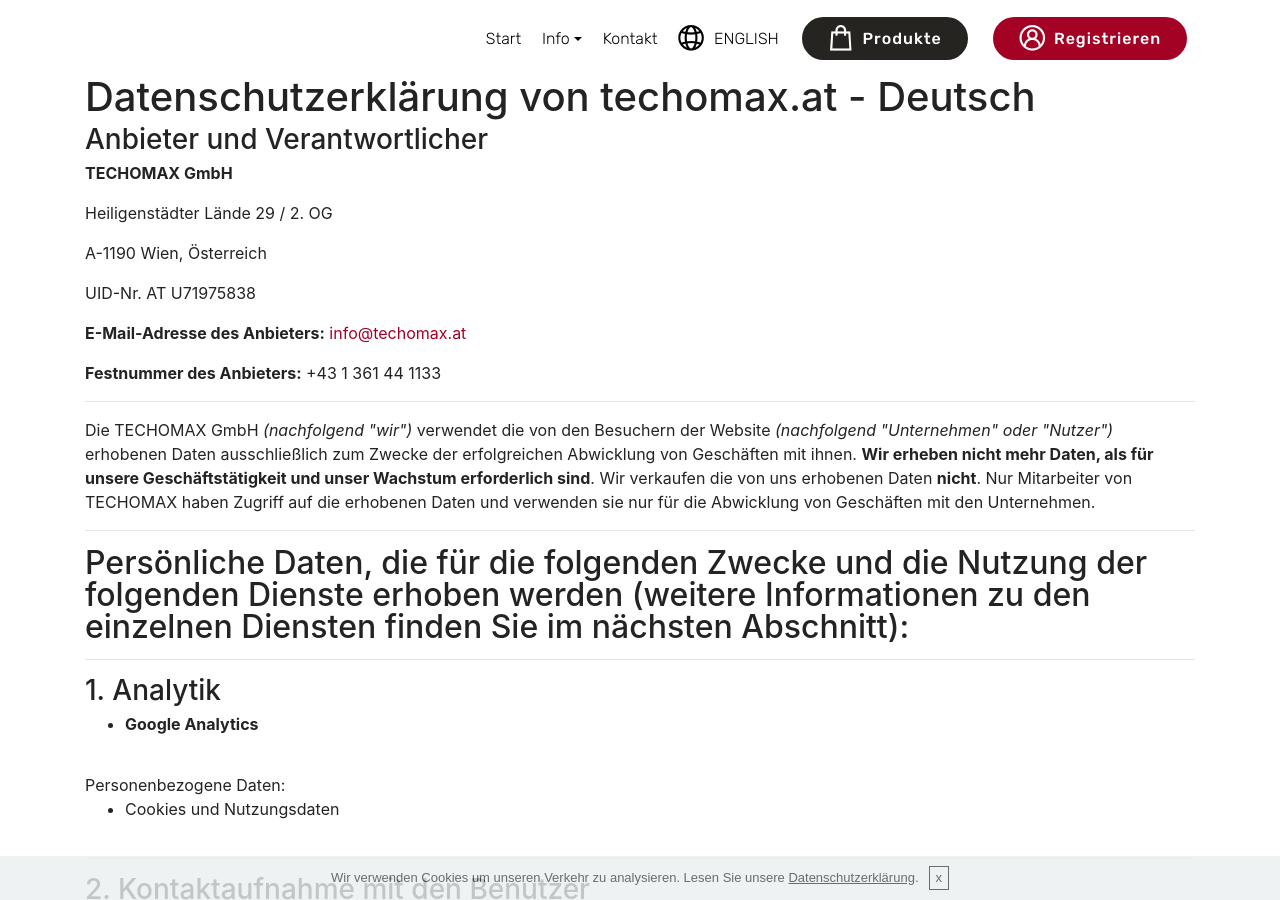
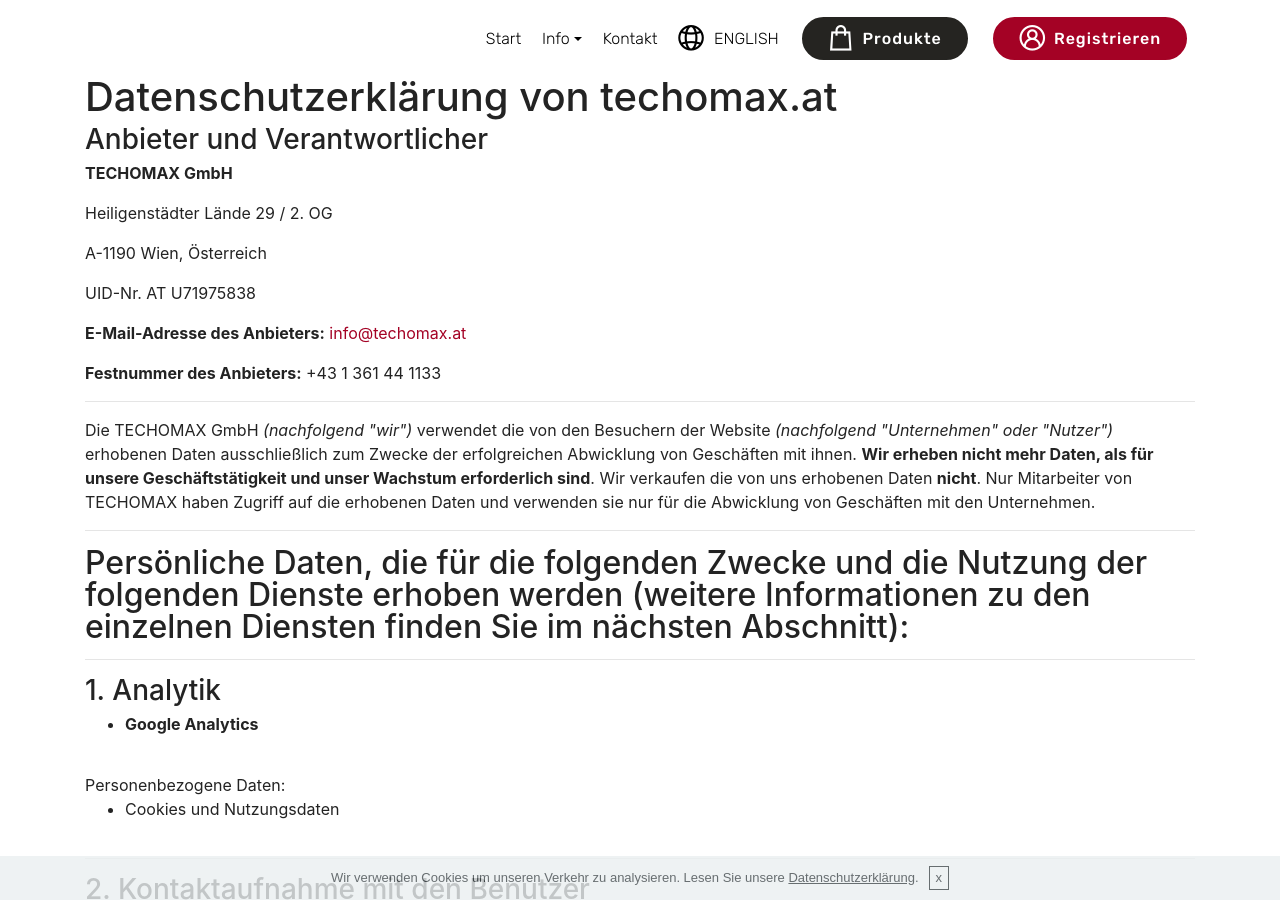
Before and after one commit to techomax/techomax.github.io, a Jekyll site: the page built from de/privacy.html, in a window 1280 px wide and 900 px high. Built offline with Jekyll 4.4.1, drawn with Linux system fonts in a browser that asks for light colours; some web fonts are replaced; some of the changed lines change nothing that is shown.

Commit message:
Update privacy.html

```diff
--- a/de/privacy.html
+++ b/de/privacy.html
@@ -1,7 +1,7 @@
 ---
 layout: default
-title: Datenschitzerklärung | TECHOMAX
-description: Datenschitzerklärung
+title: Datenschutzerklärung | TECHOMAX
+description: Datenschutzerklärung
 lang: de
 ref: privacy
 ---
@@ -9,7 +9,7 @@
 <div class="container">
 
 <h1>
-    Datenschutzerklärung von techomax.at - Deutsch
+    Datenschutzerklärung von techomax.at
 </h1>
 
 <h3>
```
